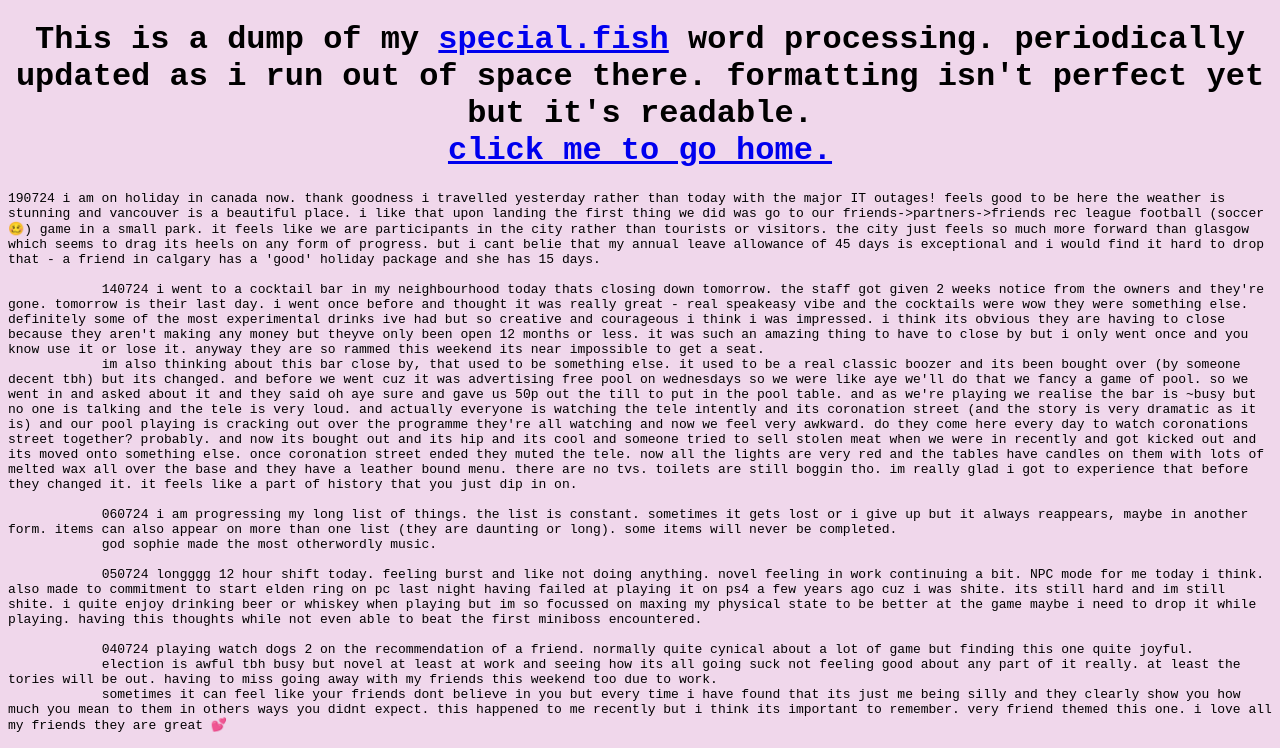
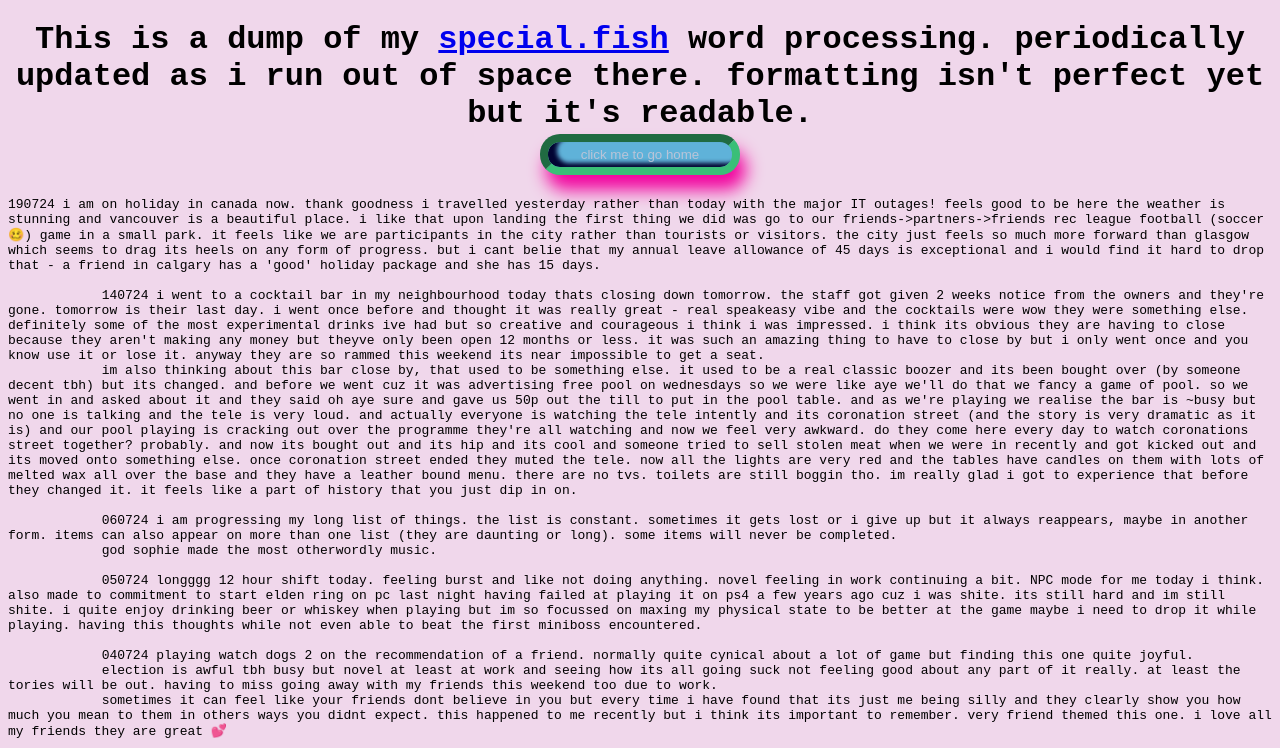
Before and after one commit to hamsterona/Coy-Burn-Site, a plain HTML site: page public/fish.html in a window 1280 px wide. Shown: the top 748 px of the page. Drawn offline with Linux system fonts and the light colour scheme.

Commit message:
funny little go home button on fish page

```diff
--- a/public/fish.html
+++ b/public/fish.html
@@ -260,7 +260,7 @@
 </head>
 <body>
     <h1>This is a dump of my <a href="special.fish/coyburn">special.fish</a> word processing. periodically updated as i run out of space there. formatting isn't perfect yet but it's readable.<br>
-        <a href="index.html">click me to go home.</a></h1>
+        <button onclick=window.location.href="index.html" style="box-shadow: rgb(242, 4, 159) 6px 15px 17px, rgb(2, 4, 50) 9px -4px 4px inset; background-color: rgb(95, 178, 217); color: rgb(185, 196, 216); border-color: rgb(58, 191, 119); border-width: 8px; border-radius: 20px; border-style: inset; width: 200px; height: 41px;">click me to go home</button></h1>
         <p> <pre style="white-space: pre-wrap;">190724 i am on holiday in canada now. thank goodness i travelled yesterday rather than today with the major IT outages! feels good to be here the weather is stunning and vancouver is a beautiful place. i like that upon landing the first thing we did was go to our friends-&gt;partners-&gt;friends rec league football (soccer 🥴) game in a small park. it feels like we are participants in the city rather than tourists or visitors. the city just feels so much more forward than glasgow which seems to drag its heels on any form of progress. but i cant belie that my annual leave allowance of 45 days is exceptional and i would find it hard to drop that - a friend in calgary has a 'good' holiday package and she has 15 days.
 
             140724 i went to a cocktail bar in my neighbourhood today thats closing down tomorrow. the staff got given 2 weeks notice from the owners and they're gone. tomorrow is their last day. i went once before and thought it was really great - real speakeasy vibe and the cocktails were wow they were something else. definitely some of the most experimental drinks ive had but so creative and courageous i think i was impressed. i think its obvious they are having to close because they aren't making any money but theyve only been open 12 months or less. it was such an amazing thing to have to close by but i only went once and you know use it or lose it. anyway they are so rammed this weekend its near impossible to get a seat.
```
